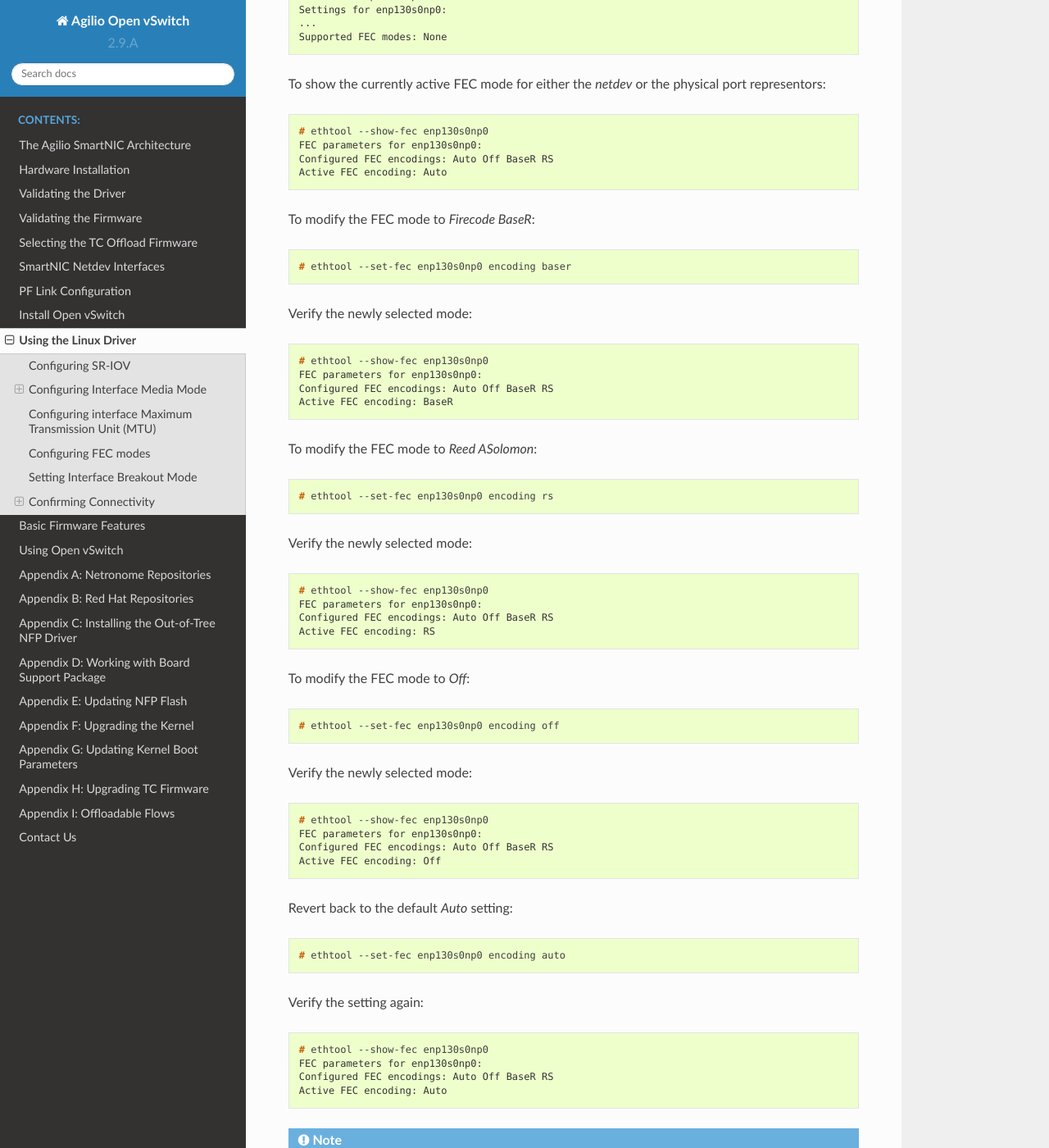
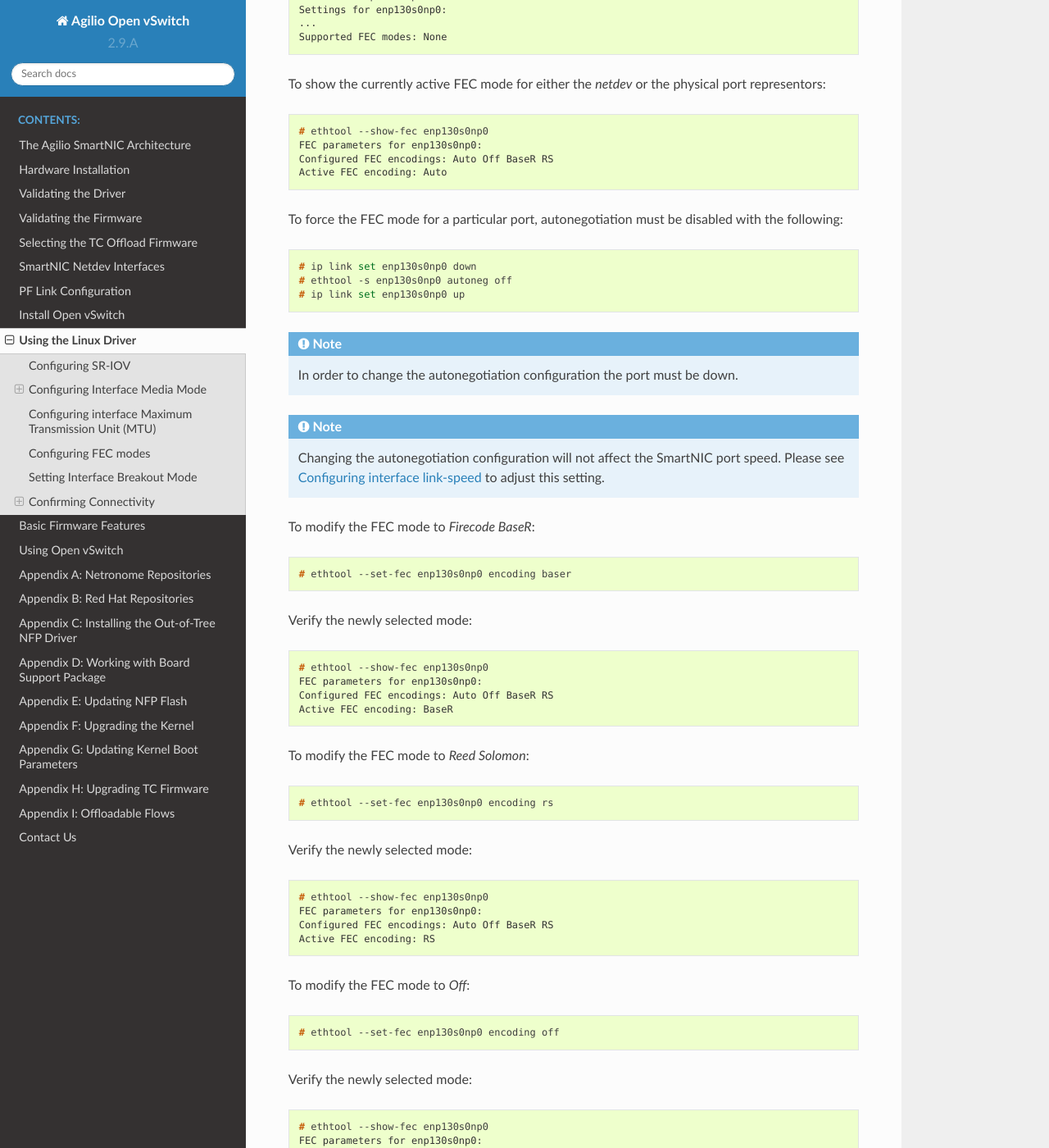
Before and after one commit to macris-xiao/disa-user-guide, a Sphinx documentation site: the page built from doc/05_Using_linux_driver.rst, in a window 1280 px wide and 1400 px high, scrolled down 4233 px. Shown: the whole window at 82% size. Built offline with Sphinx 7.4.7 and the Read the Docs theme 2.0.0, drawn with Linux system fonts in a browser that asks for light colours; formulas are drawn with MathJax 3.

Commit message:
Add guidance for autoneg and FEC
To force FEC settings, one must disable autonegotiation. Provide the
ethtool command to do this for reference.

Change-Id: I382d25b69b8f97a2c528e774b99f208ca7beefd4
Signed-off-by: Dirk van der Merwe <dirk.vandermerwe@netronome.com>

```diff
--- a/doc/05_Using_linux_driver.rst
+++ b/doc/05_Using_linux_driver.rst
@@ -213,9 +213,26 @@ port representors::
     Configured FEC encodings: Auto Off BaseR RS
     Active FEC encoding: Auto
 
+To force the FEC mode for a particular port, autonegotiation must be disabled
+with the following::
+
+    # ip link set enp130s0np0 down
+    # ethtool -s enp130s0np0 autoneg off
+    # ip link set enp130s0np0 up
+
+.. note::
+
+    In order to change the autonegotiation configuration the port must be down.
+
+.. note::
+
+    Changing the autonegotiation configuration will not affect the SmartNIC
+    port speed.  Please see :ref:`05_Using_linux_driver:Configuring interface
+    link-speed` to adjust this setting.
+
 To modify the FEC mode to *Firecode BaseR*::
 
-   # ethtool --set-fec enp130s0np0 encoding baser
+    # ethtool --set-fec enp130s0np0 encoding baser
 
 Verify the newly selected mode::
 
@@ -224,7 +241,7 @@ Verify the newly selected mode::
     Configured FEC encodings: Auto Off BaseR RS
     Active FEC encoding: BaseR
 
-To modify the FEC mode to *Reed ASolomon*::
+To modify the FEC mode to *Reed Solomon*::
 
     # ethtool --set-fec enp130s0np0 encoding rs
 
--- a/doc/spelling_wordlist.txt
+++ b/doc/spelling_wordlist.txt
@@ -1,4 +1,5 @@
 Agilio
+autonegotiation
 CentOS
 Checksum
 Config
```
